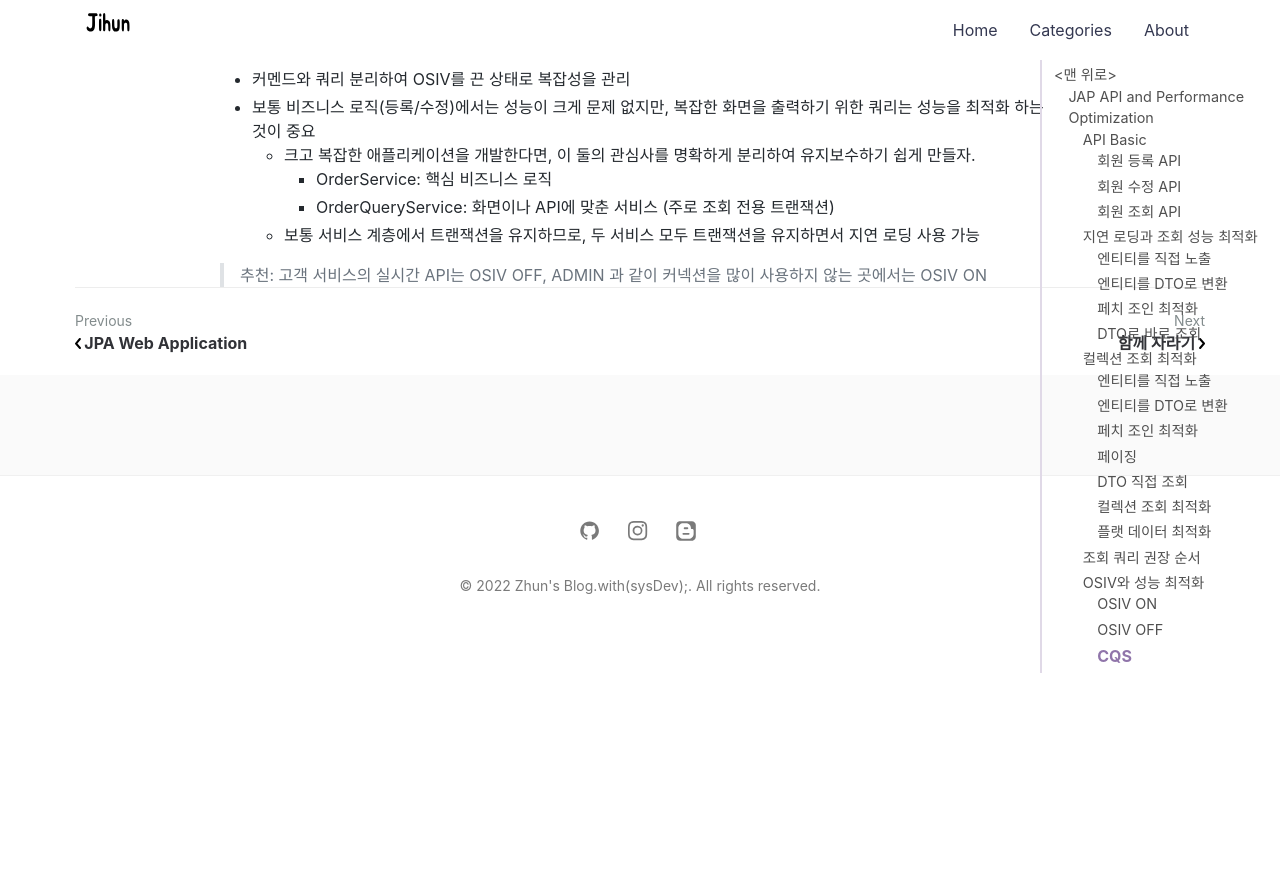
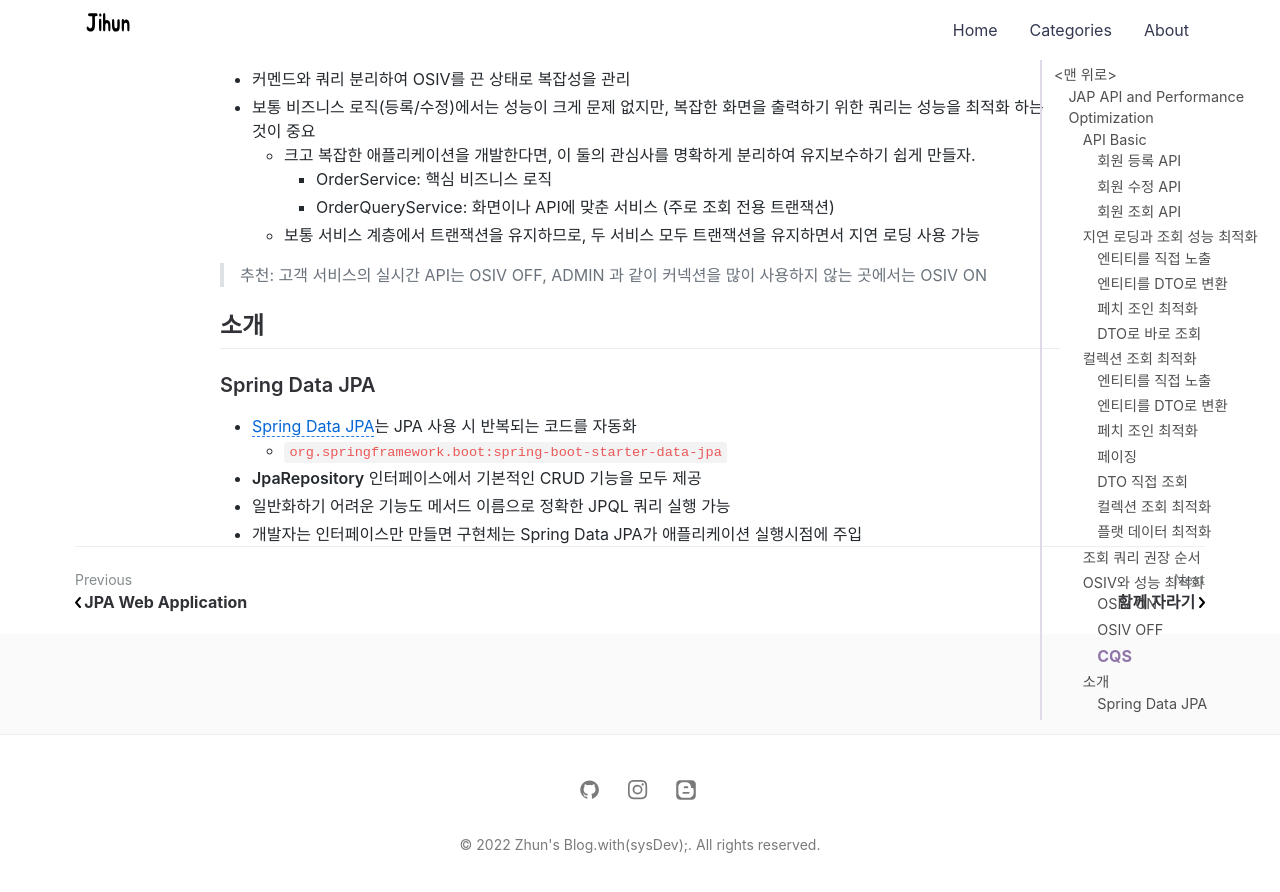
Before and after one commit to jihunparkme/jihunparkme.github.io, a Jekyll site: the page built from _posts/2022-05-24-JPA-API-and-performance-optimization.md, in a window 1280 px wide and 900 px high, scrolled down 14768 px. Shown: the top 892 px of the window. Built offline with Jekyll 4.4.1, drawn with Linux system fonts in a browser that asks for light colours; nearby versions of some CDN libraries; comment, search, counter and statistics services are not loaded; before the commit the page ends 15409 px from its top, so only the background shows below that.

Commit message:
add: 스프링 데이터 JPA 소개

```diff
--- a/_posts/2022-05-24-JPA-API-and-performance-optimization.md
+++ b/_posts/2022-05-24-JPA-API-and-performance-optimization.md
@@ -639,3 +639,13 @@ CQS([Command–query separation](https://en.wikipedia.org/wiki/Command%E2%80%93q
   - 보통 서비스 계층에서 트랜잭션을 유지하므로, 두 서비스 모두 트랜잭션을 유지하면서 지연 로딩 사용 가능
 
 > 추천: 고객 서비스의 실시간 API는 OSIV OFF, ADMIN 과 같이 커넥션을 많이 사용하지 않는 곳에서는 OSIV ON
+
+## 소개
+
+### Spring Data JPA
+
+- [Spring Data JPA](https://spring.io/projects/spring-data-jpa)는 JPA 사용 시 반복되는 코드를 자동화
+  - `org.springframework.boot:spring-boot-starter-data-jpa`
+- **JpaRepository** 인터페이스에서 기본적인 CRUD 기능을 모두 제공
+- 일반화하기 어려운 기능도 메서드 이름으로 정확한 JPQL 쿼리 실행 가능
+- 개발자는 인터페이스만 만들면 구현체는 Spring Data JPA가 애플리케이션 실행시점에 주입
```
